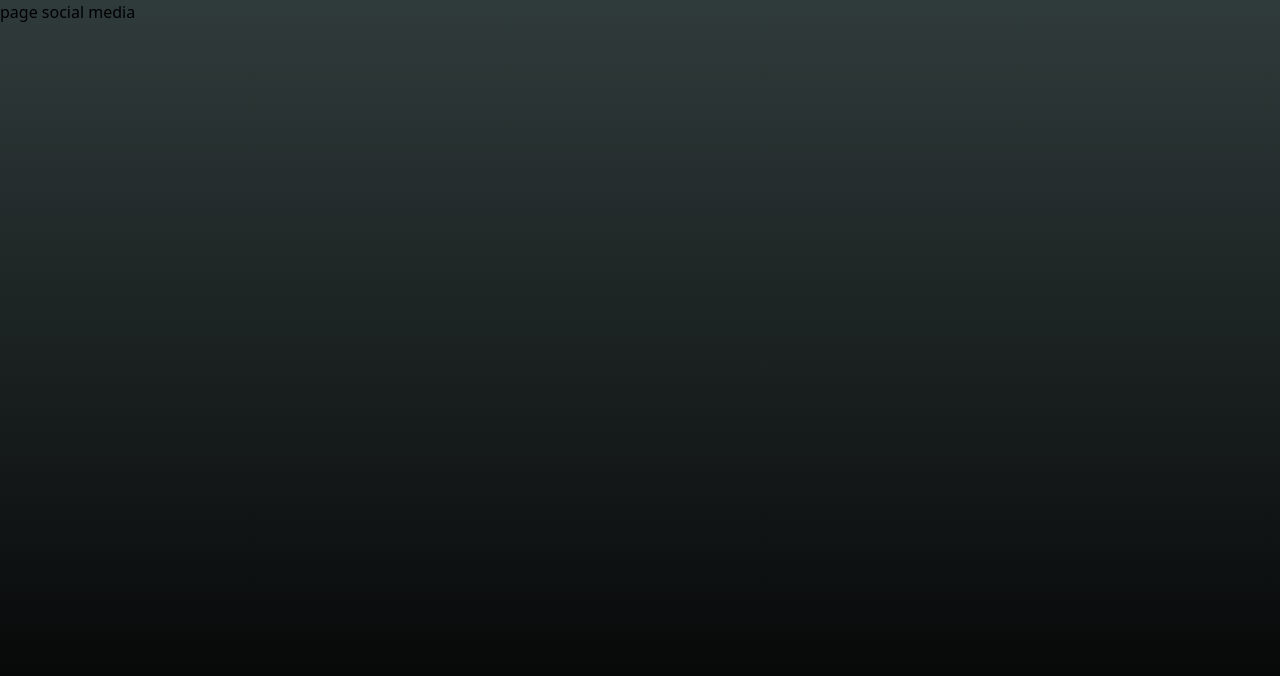
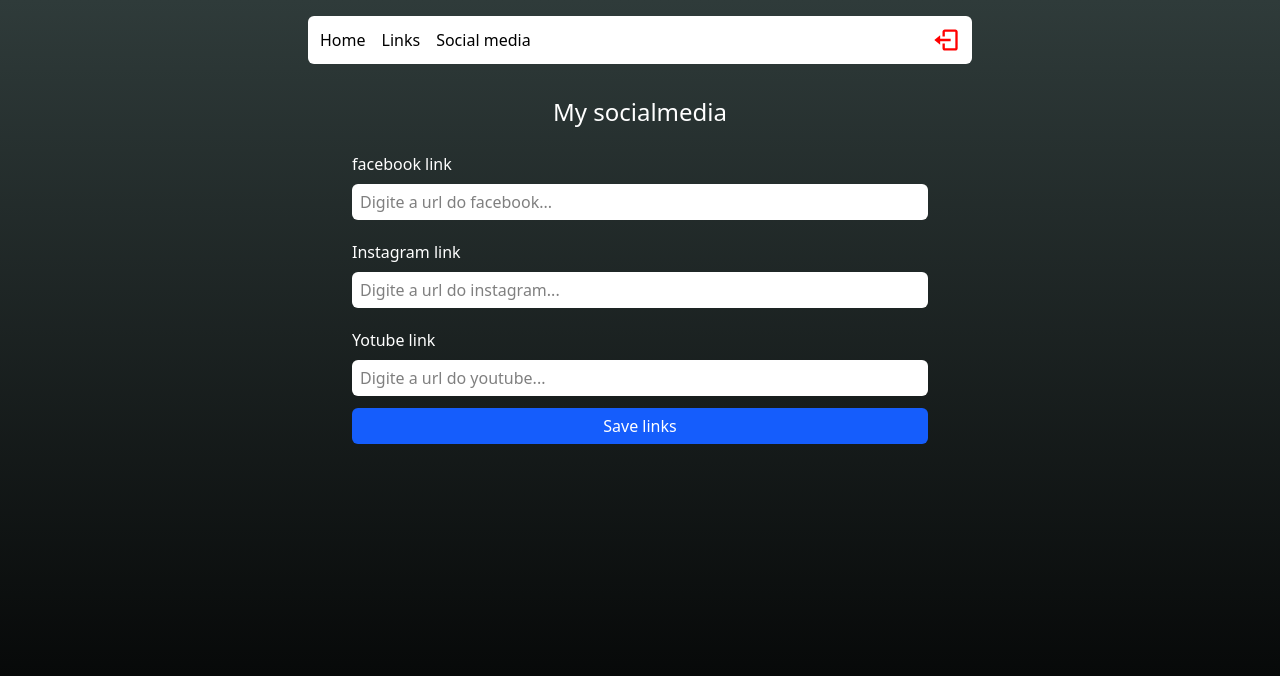
Before and after one commit to Luiz-Mendonca1/linkTree, a React (Vite) app: page /adm/social in a window 1280 px wide. Shown: the top 676 px of the page. Built offline with nearby package versions, Linux system fonts and the light colour scheme; no server answers; sample sign-in values are in the browser's storage.

Commit message:
add base page social

```diff
--- a/src/pages/adm/index.tsx
+++ b/src/pages/adm/index.tsx
@@ -4,7 +4,7 @@
 import { FiTrash } from "react-icons/fi"
 import { db } from "../../services/firebaseconction"
 import { addDoc, collection, onSnapshot, query, orderBy, doc, deleteDoc } from "firebase/firestore"
-import { queryRef } from "firebase/data-connect"
+
 
 interface LinkProps{
     id: string,
--- a/src/pages/home/index.tsx
+++ b/src/pages/home/index.tsx
@@ -3,8 +3,9 @@
 
 export function Home(){
   return(
+
     <div className="flex flex-col w-full py-4 items-center justify-center">
-      <h1 className="md:text-4xl  text-3xl font-bold text-white mt-20">Sujeito Programador</h1>
+      <h1 className="md:text-4xl  text-3xl font-bold text-white mt-20">LinkTree</h1>
       <span className="text-gray-50 mb-5 mt-3">Veja meus links 👇</span>
 
       <main className="flex flex-col w-11/12 max-w-xl text-center">
--- a/src/pages/network/index.tsx
+++ b/src/pages/network/index.tsx
@@ -1,7 +1,76 @@
+import { useState} from 'react'
+import type { FormEvent } from 'react';
+import { Header } from '../../components/header/header';
+import { Input } from "../../components/input";
+
+
+import { db } from '../../services/firebaseconction'
+import {
+  setDoc,
+  doc,
+  getDoc
+ } from 'firebase/firestore'
+
 export function Network(){
-    return(
-    <div>
-        <h1>page social media</h1>
+  const [facebook, setFacebook] = useState("")
+  const [instagram, setInstagram] = useState("")
+  const [youtube, setYoutube] = useState("")
+
+  function handleRegister(e: FormEvent){
+    e.preventDefault();
+
+    setDoc(doc(db, "social", "link"), {
+      facebook: facebook,
+      instagram: instagram,
+      youtube: youtube
+    })
+    .then(()=> {
+      console.log("CADASTRADOS COM SUCESSO!")
+    })
+    .catch((error) => {
+      console.log("ERRO AO SALVAR" + error)
+    })
+
+  }
+
+  return(
+    <div className="flex items-center flex-col min-h-screen pb-7 px-2">
+      <Header/>
+
+      <h1 className="text-white text-2xl font-medium mt-8 mb-4">My socialmedia</h1>
+
+      <form className="flex flex-col max-w-xl w-full" onSubmit={handleRegister}>
+        <label className="text-white font-medium mt-2 mb-2">facebook link</label>
+        <Input
+          type="url"
+          placeholder="Digite a url do facebook..."
+          value={facebook}
+          onChange={ (e) => setFacebook(e.target.value) }
+        />
+
+        <label className="text-white font-medium mt-2 mb-2">Instagram  link</label>
+        <Input
+          type="url"
+          placeholder="Digite a url do instagram..."
+          value={instagram}
+          onChange={ (e) => setInstagram(e.target.value) }
+        />
+
+        <label className="text-white d font-medium mt-2 mb-2">Yotube link </label>
+        <Input
+          type="url"
+          placeholder="Digite a url do youtube..."
+          value={youtube}
+          onChange={ (e) => setYoutube(e.target.value) }
+        />
+
+        <button
+        type="submit"
+        className="text-white bg-blue-600 h-9 rounded-md items-center justify-center flex mb-7 font-medium"
+        >
+          Save links
+        </button>
+      </form>
     </div>
-    )
+  )
 }
```
